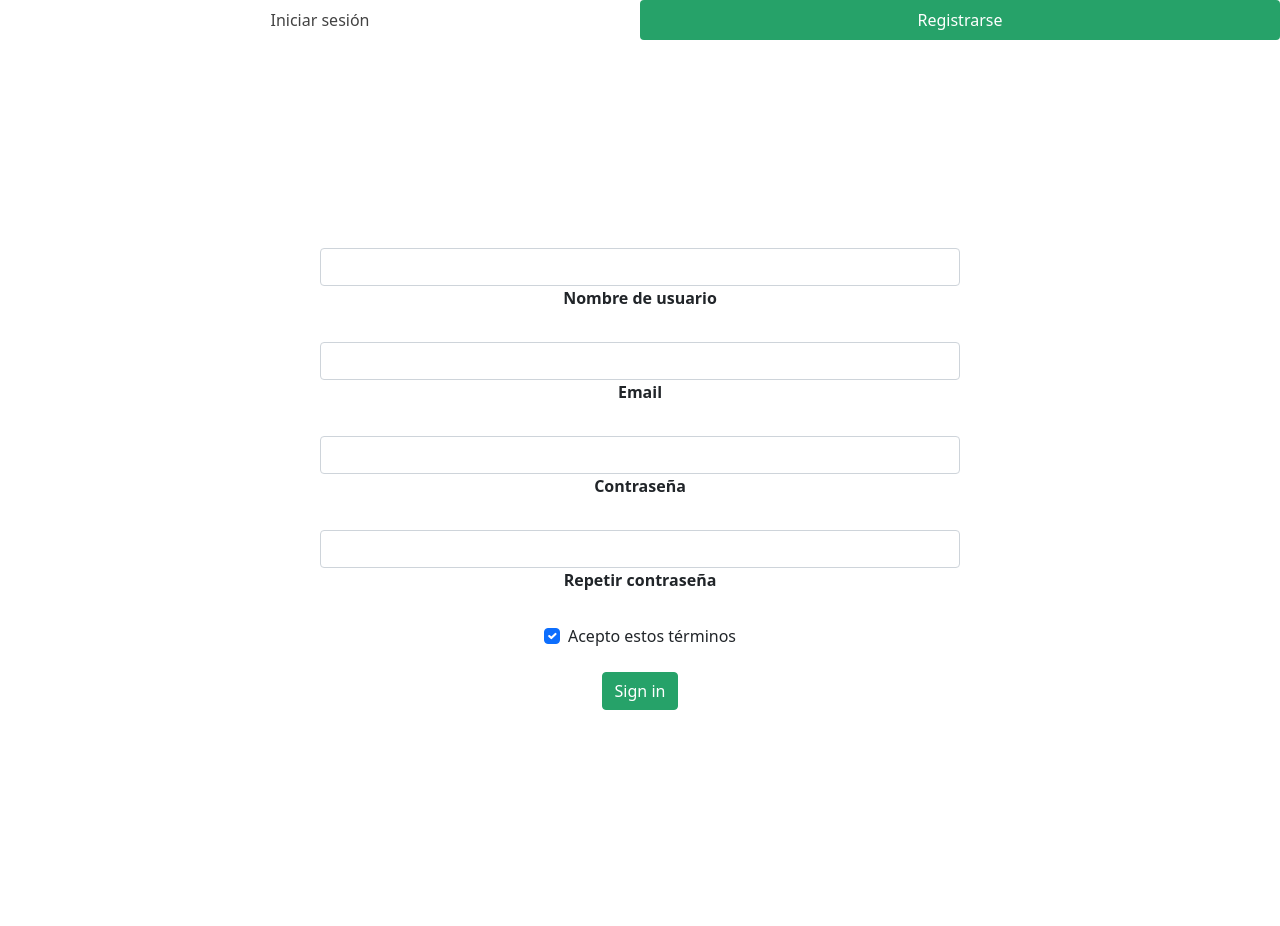
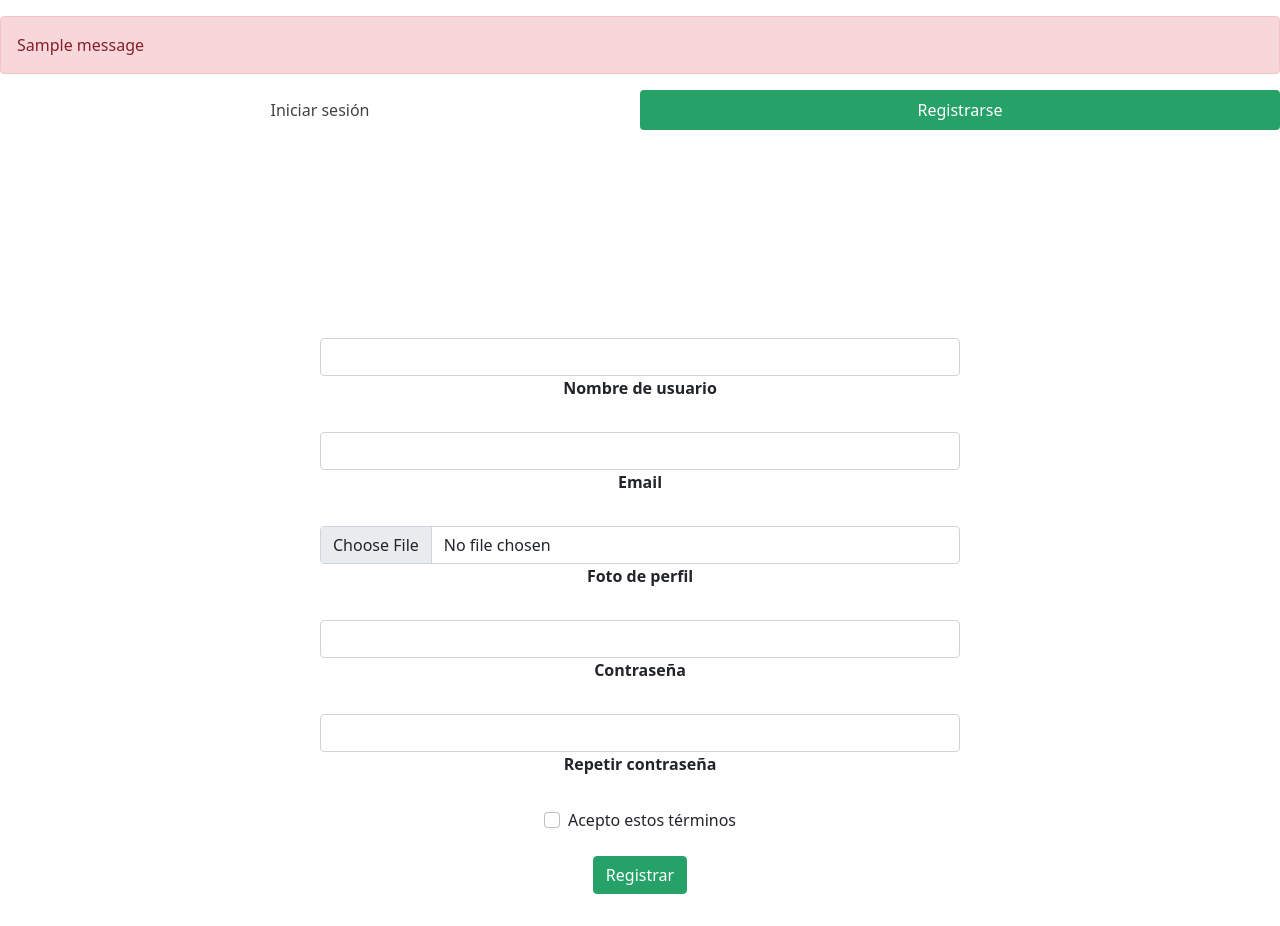
Before and after one commit to DieBarr/BakaNekoPW, a Django app: page /registro/ in a window 1280 px wide, after a click on "Registrarse". Shown: the part 56-982 px from the top of the page. Before the commit the page ends 766 px from the top, so only its background shows below. Run offline with Django 3.2, Linux system fonts and the light colour scheme; tables that the repository leaves empty hold one stand-in row (values such as "Sample post"); one stand-in notice (Sample message) is shown; some libraries are stand-ins or nearby versions.

Commit message:
registro inicio sesion y grandes cambios

```diff
--- a/bakaNeko/static/bakaNeko/js/registroValidacion.js
+++ b/bakaNeko/static/bakaNeko/js/registroValidacion.js
@@ -1,8 +1,8 @@
-var nombreUsuario = document.getElementById("registerUsername");
-var clave = document.getElementById("registerPassword");
-var claveRepetir = document.getElementById("registerRepeatPassword");
-var correo = document.getElementById("registerEmail");
-var checkBox = document.getElementById("registerCheck");
+var nombreUsuario = document.getElementById("nomUsuario");
+var clave = document.getElementById("contraUsuario");
+var claveRepetir = document.getElementById("repetirContra");
+var correo = document.getElementById("correoUsuario");
+var checkBox = document.getElementById("aceptarCheck");
 // Get the output text
 
 const form = document.getElementById("forma-registro");
--- a/bakaNeko/templates/bakaNeko/includes/barraNav.html
+++ b/bakaNeko/templates/bakaNeko/includes/barraNav.html
@@ -25,13 +25,13 @@
     <div class="collapse navbar-collapse" id="navbarSupportedContent">
       <ul class="navbar-nav me-auto mb-2 mb-lg-0">
         <li class="nav-item">
-          <a class="nav-link" aria-current="page" href="sesionRegistro.html"
+          <a class="nav-link" aria-current="page" href="{% url 'registro' %}"
             >Iniciar sesión</a
           >
         </li>
         <li class="nav-item">
           <!DOCTYPE html>
-          <a class="nav-link" href="sesionRegistro.html">Registrarse</a>
+          <a class="nav-link" href="{% url 'registro' %}">Registrarse</a>
         </li>
       </ul>
       <form class="d-flex">
--- a/bakaNeko/templates/bakaNeko/listaPosts.html
+++ b/bakaNeko/templates/bakaNeko/listaPosts.html
@@ -29,11 +29,7 @@
 
     {% endblock barraNav %}
     <!-- Mostrando contenido de la tabla Posts -->
-    {% if messages %}
-        {% for i in messages %}
-        <p><br><div class='alert alert-success' role='alert'>{{ i }}</div></p>
-        {% endfor %}
-    {% endif %}
+
     <div class="row">
         <div class="col-md-1"></div>
         <div class="col-md-8" style="padding:10%;">
--- a/bakaNeko/templates/bakaNeko/registro.html
+++ b/bakaNeko/templates/bakaNeko/registro.html
@@ -32,8 +32,14 @@
 {% block barraNav %}
 
 {% endblock barraNav %}
+
 <div id="fondo">
   <!-- Pills navs -->
+  {% if messages %}
+    {% for i in messages %}
+      <p><div class='alert alert-danger' role='alert'>{{ i }}</div></p>
+    {% endfor %}
+  {% endif %}
   <ul class="nav nav-pills nav-justified mb-3" id="ex1" role="tablist">
     <li class="nav-item" role="presentation">
       <a class="nav-link active" id="tab-login" data-bs-toggle="pill"  href="#pills-login" role="tab"
@@ -49,17 +55,18 @@
   <!-- Pills content -->
   <div class="tab-content">
     <div class="tab-pane fade in show active" id="pills-login" role="tabpanel" aria-labelledby="tab-login">
-      <form>
+      <form id="forma-login" action="{% url 'login' %}" method="POST" enctype="multipart/form-data">
+        {% csrf_token %}
         <!-- Email input -->
         <div class="form-outline mb-4">
-          <input type="email" id="loginName" class="form-control" />
-          <label class="form-label" for="loginName">Correo o usuario</label>
+          <input type="text" name="nomLogin" id="nomLogin" class="form-control" required/>
+          <label class="form-label" for="nomLogin">Nombre de Usuario</label>
         </div>
 
         <!-- Password input -->
         <div class="form-outline mb-4">
-          <input type="password" id="loginPassword" class="form-control" />
-          <label class="form-label" for="loginPassword">Contraseña</label>
+          <input type="password" name="contraLogin" id="contraLogin" class="form-control" required/>
+          <label class="form-label" for="contraLogin">Contraseña</label>
         </div>
 
         <!-- 2 column grid layout -->
@@ -88,37 +95,42 @@
       </form>
     </div>
     <div class="tab-pane fade" id="pills-register" role="tabpanel" aria-labelledby="tab-register">
-      <form id="forma-registro" method="post" action="">
+      <form id="forma-registro" method="POST" action="{% url 'registrar' %}" enctype="multipart/form-data">
+        {% csrf_token %}
         <div class="text-center mb-3 form">
             <!-- Username input -->
           <div class="form-outline mb-4">
-            <input type="text" id="registerUsername" class="form-control" />
-            <label class="form-label" for="registerUsername">Nombre de usuario</label>
+            <input type="text" name="nomUsuario" id="nomUsuario" class="form-control" />
+            <label class="form-label" for="nomUsuario">Nombre de usuario</label>
           </div>
 
           <!-- Email input -->
           <div class="form-outline mb-4">
-            <input type="email" id="registerEmail" class="form-control" />
-            <label class="form-label" for="registerEmail">Email</label>
+            <input type="email" name="correoUsuario" id="correoUsuario" class="form-control" required/>
+            <label class="form-label" for="correoUsuario">Email</label>
           </div>
-
+          <!-- Image input -->
+          <div class="form-outline mb-4">
+            <input type="file" name="fotoPerfil" id="fotoPerfil" class="form-control" required />
+            <label class="form-label" for="fotoPerfil">Foto de perfil</label>
+          </div>
           <!-- Password input -->
           <div class="form-outline mb-4">
-            <input type="password" id="registerPassword" class="form-control" />
-            <label class="form-label" for="registerPassword">Contraseña</label>
+            <input type="password" name="contraUsuario" id="contraUsuario" class="form-control" required/>
+            <label class="form-label" for="contraUsuario">Contraseña</label>
           </div>
 
           <!-- Repeat Password input -->
           <div class="form-outline mb-4">
-            <input type="password" id="registerRepeatPassword" class="form-control" />
-            <label class="form-label" for="registerRepeatPassword">Repetir contraseña</label>
+            <input type="password" name="repetirContra" id="repetirContra" class="form-control" required/>
+            <label class="form-label" for="repetirContra">Repetir contraseña</label>
           </div>
 
           <!-- Checkbox -->
           <div class="form-check d-flex justify-content-center mb-4">
-            <input class="form-check-input me-2" type="checkbox" value="" id="registerCheck" checked
-              aria-describedby="registerCheckHelpText" />
-            <label class="form-check-label" for="registerCheck">
+            <input class="form-check-input me-2" type="checkbox" value="" id="aceptarCheck" unchecked
+              aria-describedby="registerCheckHelpText" required/>
+            <label class="form-check-label" for="aceptarCheck">
               Acepto estos términos
             </label>
 
@@ -126,7 +138,7 @@
 
   <p class="warnings" id="warnings"></p>
           <!-- Submit button -->
-          <button type="submit" id="submitBtn" class="btn btn-primary btn-block mb-3 btn-green">Sign in</button>
+          <button type="submit" id="submitBtn" class="btn btn-primary btn-block mb-3 btn-green">Registrar</button>
       </form>
     </div>
   </div>
@@ -140,9 +152,6 @@
     integrity="sha384-QJHtvGhmr9XOIpI6YVutG+2QOK9T+ZnN4kzFN1RtK3zEFEIsxhlmWl5/YESvpZ13"
  crossorigin="anonymous"></script>
 
-  <script src="js/registroValidacion.js"></script>
-
-
 </body>
 
 </html>
--- a/bakaNeko/urls.py
+++ b/bakaNeko/urls.py
@@ -14,11 +14,13 @@ Including another URLconf
     2. Add a URL to urlpatterns:  path('blog/', include('blog.urls'))
 """
 from django.urls import path
-from .views import index, lista, registro, verPost, registrarComentario, nuevoPost, registrarPost
+from .views import index, lista, registro, registrar, login,verPost, registrarComentario, nuevoPost, registrarPost
 
 urlpatterns = [
     path('', index, name='index'),
     path('registro/',registro,name='registro'),
+    path('registroUsuario', registrar, name='registrar'),
+    path('iniciar/', login, name='login'),
     path('posts', lista, name="listaPosts"),
     path('posts/<int:id>', verPost, name='verPosts'),
     path('registrarCom/com_<int:id>_<str:user>', registrarComentario, name='registrarCom'),
--- a/bakaNeko/views.py
+++ b/bakaNeko/views.py
@@ -20,14 +20,40 @@ def registro(request):
     return render(request,'bakaNeko/registro.html')
 
 def registrar(request):
-    u_nombre = request.POST['usuario']
-    u_email = request.POST['correo']
-    u_contrasenia = request.POST['contrasenia']
-    u_rol = request.POST['rol']
-    rol_u = Rol.objects.get(id_rol = u_rol)
+    u_nombre = request.POST['nomUsuario']
+    u_email = request.POST['correoUsuario']
+    u_foto = request.FILES['fotoPerfil']
+    u_contrasenia = request.POST['contraUsuario']
+    u_repcontra = request.POST['repetirContra']
+    rol_u = Rol.objects.get(nombreRol = 'usuario')
+    ##regexEmail = "/^\w+([\.-]?\w+)*@\w+([\.-]?\w+)*(\.\w{2,4})+$/"
+    ##regexPassword = "/(?=.*\d)(?=.*[a-z])(?=.*[A-Z]).{8,}/"
+
+    if (len(u_nombre) < 4 and len(u_nombre) > 12):
+        messages.error(request, "El nombre de usuario no es válido (＃`Д´) !")
+        return redirect('registro')
+    elif u_contrasenia != u_repcontra:
+        messages.error(request, "Las contraseñas no coinciden ٩(╬ʘ益ʘ╬)۶ !")
+        return redirect('registro')
     ##insert
-    Usuario.objects.create(nombreUsuario = u_nombre, email = u_email, contrasenia = u_contrasenia, rol = u_rol)
-    return redirect('index')
+    Usuario.objects.create(nombreUsuario = u_nombre, email = u_email, fotoUsuario = u_foto, contrasenia = u_contrasenia, rol = rol_u)
+    return redirect('registro')
+
+def login(request):
+    nombre_l = request.POST['nomLogin']
+    contra_l = request.POST['contraLogin']
+    try:
+        usuario_l = Usuario.objects.get(nombreUsuario = nombre_l)
+        if usuario_l.contrasenia == contra_l:
+            messages.success(request, "Bienvenido "+usuario_l.nombreUsuario+" ☆*:.｡.o(≧▽≦)o.｡.:*☆!!!")
+            return redirect('index')
+        else:
+            messages.error(request, "La contraseña no es válida (＃`Д´)!!")
+            return redirect('registro')
+    except:
+        messages.error(request, "El usuario no existe, se sugiere crear uno (╬ Ò﹏Ó)")
+        return redirect('registro')
+
 
 def verPost(request, id):
     postSel = Post.objects.get(idPost = id)
```
Also changed, not shown: bakaNeko/templates/bakaNeko/index.html (+7 -2 lines), media/fotoPerfiles/CapturaS.PNG (added), media/imagenPosts/FOUlXhbWQAwD-vA_S3kPDCm.jpg (added).
